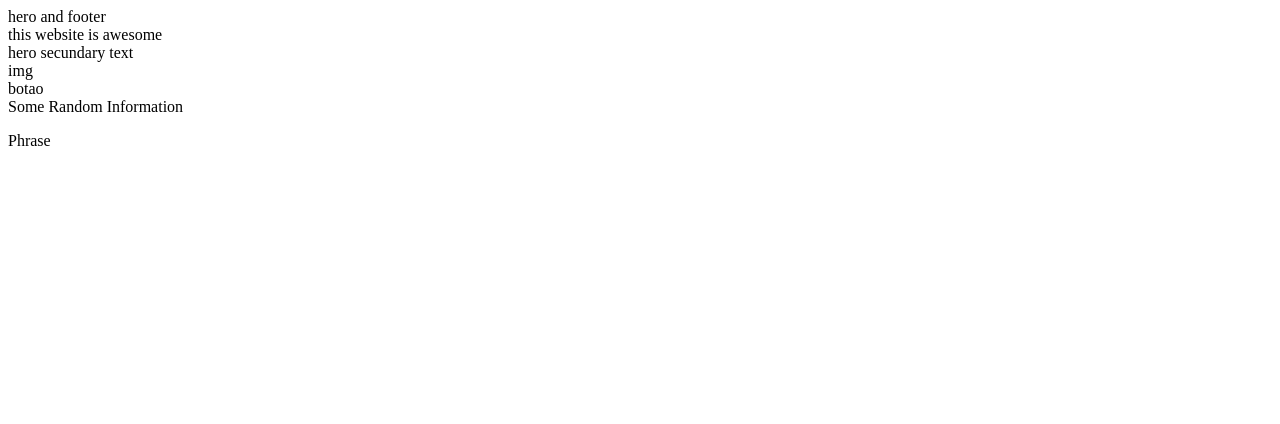
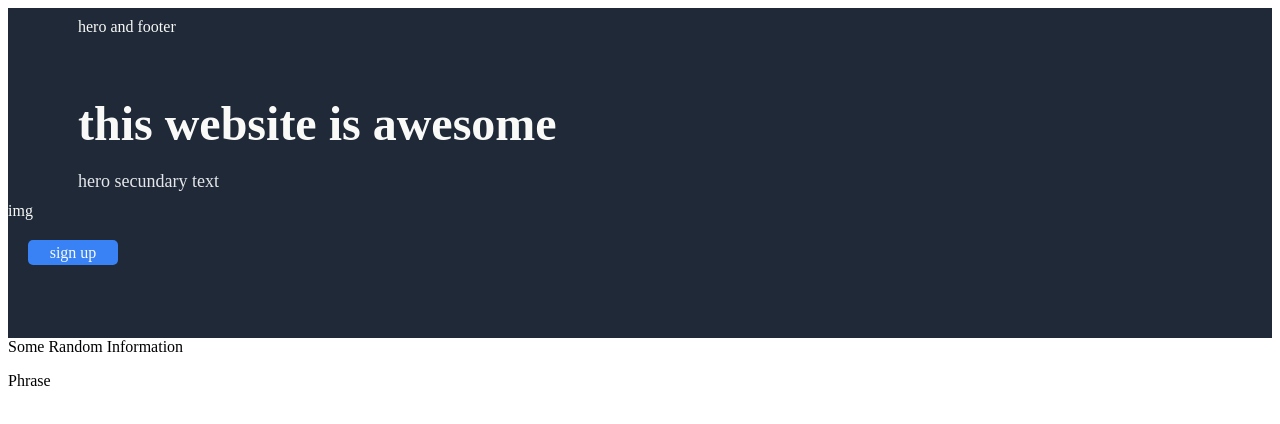
Before and after one commit to k1llgray/CSS_project, a plain HTML site: page index.html in a window 1280 px wide. Drawn offline with Linux system fonts and the light colour scheme.

Commit message:
add ccs in section1

```diff
--- a/index.html
+++ b/index.html
@@ -3,17 +3,58 @@
     <head>
         <meta charset="utf-8">
         <title>Landing Page</title>
+        <style>
+            .section1 {
+                background-color: hsl(215, 28%, 17%);
+                color: #F9FAF8;
+                height: 330px;
+            }
+            #main {
+                font-size: 48px;
+                font-weight: 800;
+                padding-top: 50px;
+                padding-right: 20px;
+                padding-bottom: 10px;
+                padding-left: 70px;
+            }
+            #hero1 {
+                padding-top: 10px;
+                padding-right: 20px;
+                padding-bottom: 10px;
+                padding-left: 70px;
+            }
+            #hero2 {
+                font-size: 18px;
+                color: #E5E7EB;
+                padding-top: 10px;
+                padding-right: 20px;
+                padding-bottom: 10px;
+                padding-left: 70px;
+            }
+            #button{
+                background-color: #3882f6;
+                padding: 10px;
+                margin: 20px;
+                width: 70px;
+                height: 5px;
+                border-radius: 5px;
+                display: flex;
+                justify-content: center;
+                align-items: center;
+            }
+
+        </style>
     </head>
     <body>
         <div class="section1">
             <div id="hero1">hero and footer</div>
-            <div id="main text">this website is awesome</div>
+            <div id="main">this website is awesome</div>
             <div id="hero2">hero secundary text</div>
             <div>img</div>
-            <div>botao</div>
+            <div id="button">sign up</div>
         </div>
         <div class="section2">
-            <div id="header text">Some Random Information</div>
+            <div id="header">Some Random Information</div>
             <!-- FLEXBOX -->
         </div>
         <div class="section3">
```
